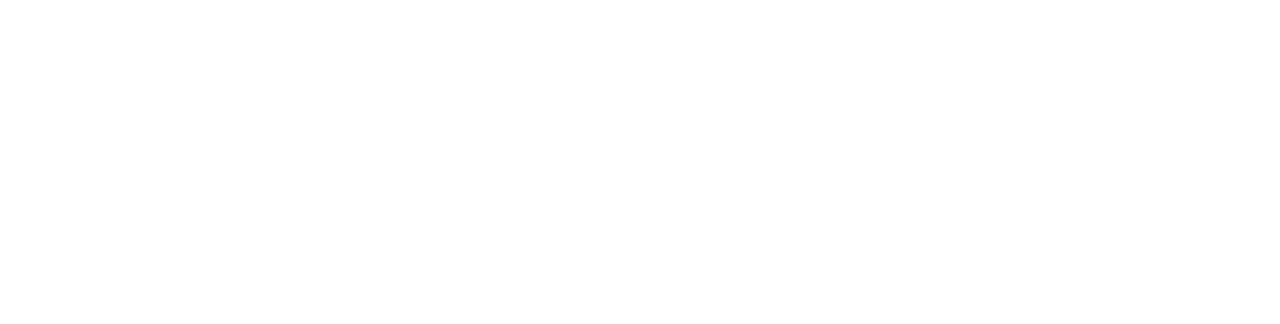
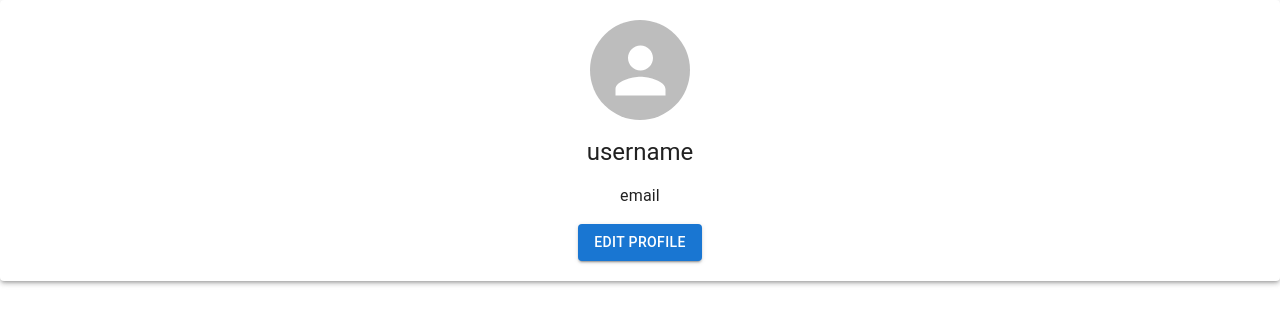
Before and after one commit to lyao4321/hackathon2023, a React (Create React App) app in the folder frontend/: page /profile in a window 1280 px wide. Before the commit this address had no page. Shown: the top 324 px of the page. Built offline with nearby package versions, Linux system fonts and the light colour scheme.

Commit message:
user prof

```diff
--- a/frontend/src/App.tsx
+++ b/frontend/src/App.tsx
@@ -13,6 +13,7 @@
 import AboutUs from './containers/AboutUs';
 import UserDashboard from './containers/Dashboard';
 import UserForm from './containers/UserForm';
+import UserProfile from './containers/UserProfile';
 
 
 const App: React.FC = () => {
@@ -26,7 +27,7 @@
                 <Route path="/register" element={<MenteeRegisterFull />} />
                 <Route path="/" element={<Navigate to="/aboutus" />} />
                 <Route path="/aboutus" element={<AboutUs/>}/>
-
+                <Route path="/profile" element={<UserProfile user={{username:'username',email:'email',avatarUrl:''}}/>}/>
                 <Route path="/dashboard" element={<UserDashboard/>}/>
                 <Route path="/user/form" element={<UserForm/>}/>
             </Routes>
@@ -34,4 +35,5 @@
     );
 }
 
+
 export default App;
--- /dev/null
+++ b/frontend/src/containers/UserProfile.tsx
@@ -0,0 +1,35 @@
+import * as React from 'react';
+import { Avatar, Typography, Grid, Paper, Button } from '@mui/material';
+
+interface UserProfileProps {
+    user: {
+        username: string;
+        email: string;
+        avatarUrl: string;
+    };
+}
+
+const UserProfile: React.FC<UserProfileProps> = ({ user }) => {
+    return (
+        <Paper elevation={3} style={{ padding: '20px' }}>
+            <Grid container spacing={2} direction="column" alignItems="center">
+                <Grid item>
+                    <Avatar src={user.avatarUrl} alt={user.username} style={{ width: '100px', height: '100px' }} />
+                </Grid>
+                <Grid item>
+                    <Typography variant="h5">{user.username}</Typography>
+                </Grid>
+                <Grid item>
+                    <Typography variant="body1">{user.email}</Typography>
+                </Grid>
+                <Grid item>
+                    <Button variant="contained" color="primary">
+                        Edit Profile
+                    </Button>
+                </Grid>
+            </Grid>
+        </Paper>
+    );
+}
+
+export default UserProfile;
```
